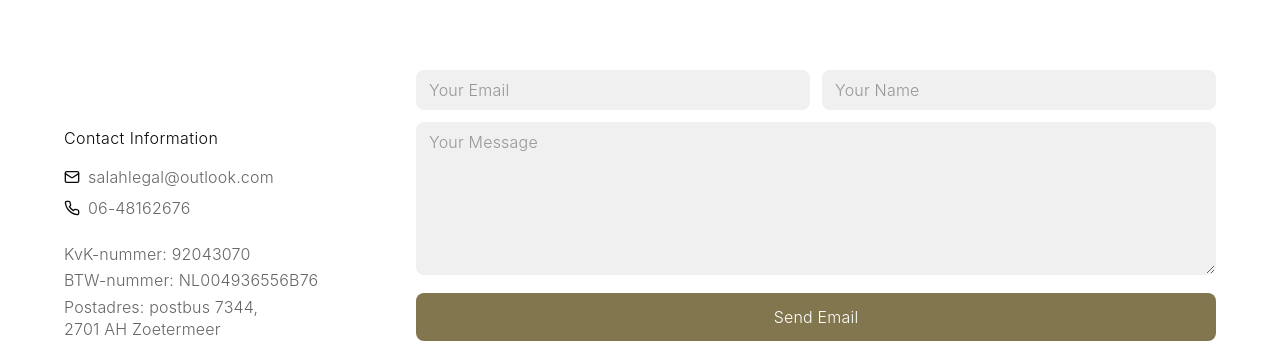
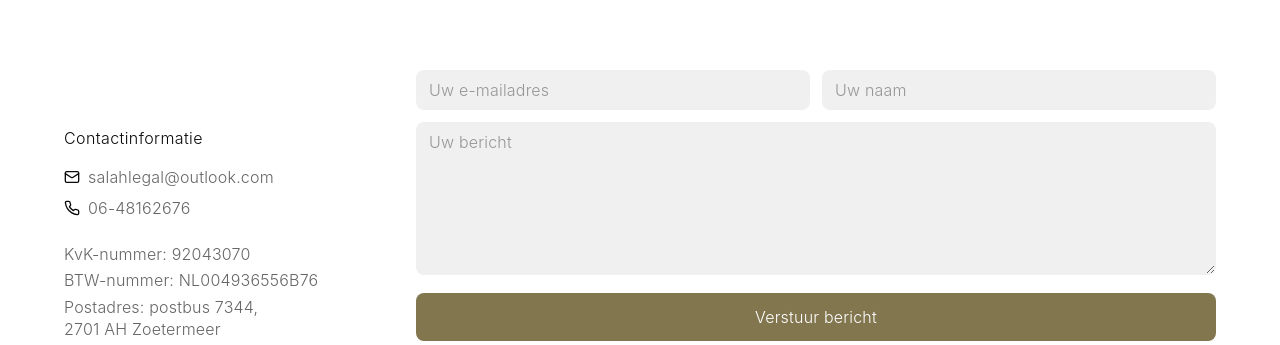
Before and after one commit to eenglesson/arie-salah, a Next.js app: page /contact in a window 1280 px wide. Shown: the part 455-800 px from the top of the page. Built offline with nearby package versions, Linux system fonts and the light colour scheme.

Commit message:
bug fixed

```diff
--- a/app/components/ContactForm.tsx
+++ b/app/components/ContactForm.tsx
@@ -4,6 +4,7 @@ import emailjs from '@emailjs/browser';
 import { motion } from 'framer-motion';
 import { Mail, Phone } from 'lucide-react';
 import { fadeInAnimationVariantsBottom } from '@/lib/framerMotion';
+import { toast } from 'sonner';
 
 export default function ContactForm() {
   const [formData, setFormData] = useState({
@@ -24,7 +25,7 @@ export default function ContactForm() {
     e.preventDefault();
 
     if (!formData.email || !formData.name || !formData.message) {
-      alert('Please fill in all fields before sending.');
+      toast.error('Vul alle velden in voor verzending.');
       return;
     }
 
@@ -35,7 +36,7 @@ export default function ContactForm() {
         'service_hjyxwlb', // Replace with your EmailJS service ID
         'template_u5oczb6', // Replace with your EmailJS template ID
         {
-          to_name: 'Salah Legal ESQ.', // Replace with the recipient's name
+          to_name: 'Salah Legal ESQ.', // Recipient's name
           from_name: formData.name, // Sender's name
           from_email: formData.email, // Sender's email
           message: formData.message, // Message content
@@ -45,10 +46,12 @@ export default function ContactForm() {
       .then((result) => {
         console.log('Email sent:', result.text);
         setFormData({ email: '', name: '', message: '' }); // Reset form fields
+        toast.success('Email succesvol verzonden!');
         setIsSending(false);
       })
       .catch((error) => {
         console.error('Error sending email:', error.text);
+        toast.error('Er is een fout opgetreden, probeer het opnieuw.');
         setIsSending(false);
       });
   };
@@ -64,7 +67,7 @@ export default function ContactForm() {
               name='email'
               value={formData.email}
               onChange={handleChange}
-              placeholder='Your Email'
+              placeholder='Uw e-mailadres'
               className='w-full border placeholder:text-bodyMedium font-normal placeholder:font-light placeholder:text-dark50 sm:placeholder:text-bodyDefault rounded-lg px-3 py-2 text-bodyMedium sm:text-bodyDefault focus:outline-none focus:border-gold border-transparent bg-grey05'
               required
             />
@@ -76,7 +79,7 @@ export default function ContactForm() {
               name='name'
               value={formData.name}
               onChange={handleChange}
-              placeholder='Your Name'
+              placeholder='Uw naam'
               className='w-full border placeholder:text-bodyMedium font-normal placeholder:font-light  placeholder:text-dark50 sm:placeholder:text-bodyDefault rounded-lg px-3 py-2 text-bodyMedium sm:text-bodyDefault focus:outline-none focus:border-gold border-transparent bg-grey05'
               required
             />
@@ -89,7 +92,7 @@ export default function ContactForm() {
             value={formData.message}
             onChange={handleChange}
             rows={6}
-            placeholder='Your Message'
+            placeholder='Uw bericht'
             className='w-full border placeholder:text-bodyMedium font-normal placeholder:font-light placeholder:text-dark50 sm:placeholder:text-bodyDefault rounded-lg px-3 py-2 text-bodyMedium sm:text-bodyDefault focus:outline-none focus:border-gold border-transparent bg-grey05'
             required
           />
@@ -99,7 +102,7 @@ export default function ContactForm() {
           className='w-full bg-gold text-white rounded-lg px-4 py-3 disabled:opacity-50'
           disabled={isSending}
         >
-          {isSending ? 'Sending...' : 'Send Email'}
+          {isSending ? 'Bezig met verzenden...' : 'Verstuur bericht'}
         </button>
         <aside className='xl:hidden mt-8 flex flex-col gap-4'>
           <motion.h4
@@ -109,7 +112,7 @@ export default function ContactForm() {
             viewport={{ once: true }}
             className='text-h4 font-normal tracking-wide'
           >
-            Contact Information
+            Contactinformatie
           </motion.h4>
           <div className='xl:hidden flex flex-col gap-2'>
             <motion.a
--- a/app/components/ContactInput.tsx
+++ b/app/components/ContactInput.tsx
@@ -32,7 +32,7 @@ export default function ContactInput() {
                   viewport={{ once: true }}
                   className='text-h4font-normal tracking-wide'
                 >
-                  Contact Information
+                  Contactinformatie
                 </motion.h4>
                 <div className='hidden xl:flex flex-col gap-2'>
                   <motion.a
--- a/app/layout.tsx
+++ b/app/layout.tsx
@@ -1,5 +1,6 @@
 import type { Metadata } from 'next';
 import './globals.css';
+import { Toaster } from 'sonner';
 
 export const metadata: Metadata = {
   title: 'Salah Legal Esq.',
@@ -18,7 +19,10 @@ export default function RootLayout({
       <head>
         <link rel='icon' href='/legal1.png' type='image/png' />
       </head>
-      <body className='mx-auto'>{children}</body>
+      <body className='mx-auto'>
+        {children}
+        <Toaster />
+      </body>
     </html>
   );
 }
--- /dev/null
+++ b/components/ui/sonner.tsx
@@ -0,0 +1,31 @@
+"use client"
+
+import { useTheme } from "next-themes"
+import { Toaster as Sonner } from "sonner"
+
+type ToasterProps = React.ComponentProps<typeof Sonner>
+
+const Toaster = ({ ...props }: ToasterProps) => {
+  const { theme = "system" } = useTheme()
+
+  return (
+    <Sonner
+      theme={theme as ToasterProps["theme"]}
+      className="toaster group"
+      toastOptions={{
+        classNames: {
+          toast:
+            "group toast group-[.toaster]:bg-background group-[.toaster]:text-foreground group-[.toaster]:border-border group-[.toaster]:shadow-lg",
+          description: "group-[.toast]:text-muted-foreground",
+          actionButton:
+            "group-[.toast]:bg-primary group-[.toast]:text-primary-foreground",
+          cancelButton:
+            "group-[.toast]:bg-muted group-[.toast]:text-muted-foreground",
+        },
+      }}
+      {...props}
+    />
+  )
+}
+
+export { Toaster }
--- a/package.json
+++ b/package.json
@@ -23,9 +23,11 @@
     "lucide-react": "^0.453.0",
     "next": "14.2.15",
     "next-sanity": "^9.8.7",
+    "next-themes": "^0.4.5",
     "react": "^18",
     "react-dom": "^18",
     "rimraf": "^6.0.1",
+    "sonner": "^2.0.1",
     "styled-components": "^6.1.13",
     "tailwind-merge": "^2.5.4",
     "tailwindcss-animate": "^1.0.7"
```
Also changed, not shown: 1 other file (tests, documents, lock files or other folders).
